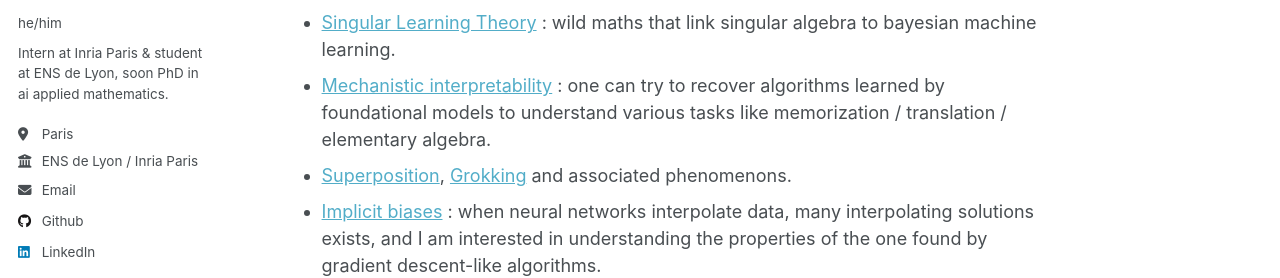
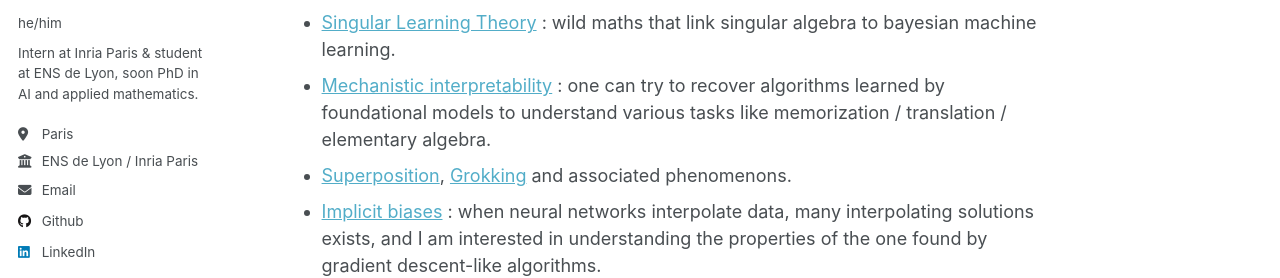
Before and after one commit to leodana2000/leodana2000.github.io, a Jekyll site: the page built from _pages/about.md, in a window 1280 px wide. Shown: the part 269-547 px from the top of the page. Built offline with Jekyll 4.4.1, drawn with Linux system fonts in a browser that asks for light colours.

Commit message:
update 1

```diff
--- a/_config.yml
+++ b/_config.yml
@@ -21,10 +21,10 @@ repository               : "leodana2000/leodana2000.github.io"
 #               Additional customization can be done by editing /_includes/author-profile.html
 author:
   # Biographic information
-  avatar           : "PDP carre.JPG"
+  avatar           : "images/PDP carre.JPG"
   name             : "Léo Dana"
   pronouns         : "he/him"
-  bio              : "Intern at Inria Paris & student at ENS de Lyon, soon PhD in ai applied mathematics."
+  bio              : "Intern at Inria Paris & student at ENS de Lyon, soon PhD in AI and applied mathematics."
   location         : "Paris"
   employer         : "ENS de Lyon / Inria Paris"
   uri              : # URL
@@ -58,7 +58,7 @@ author:
   keybase          : # Username
   instagram        : # Username
   lastfm           : # Username
-  linkedin         : https://www.linkedin.com/in/l%C3%A9o-dana-b169b7207/
+  linkedin         : l%C3%A9o-dana-b169b7207/
   mastodon         : # URL
   medium           : # URL
   pinterest        : # Username
```
